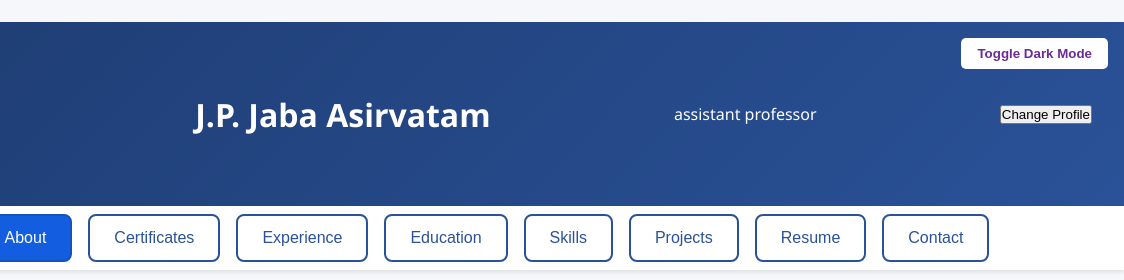
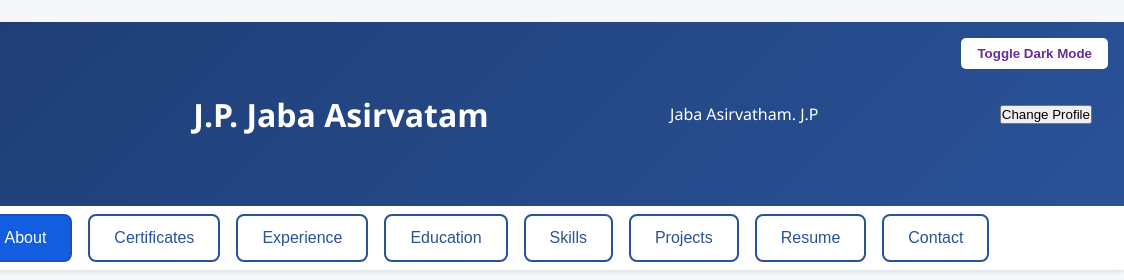
Before and after one commit to jabaasirvatham2-glitch/Jaba-Asirvatham-J.P, a plain HTML site: page index.html in a window 1280 px wide. Shown: the top 280 px of the page, 156-1280 px from the left. Drawn offline with Linux system fonts and the light colour scheme.

Commit message:
Update index.html

```diff
--- a/index.html
+++ b/index.html
@@ -203,7 +203,7 @@
     <h1> J.P. Jaba Asirvatam</h1>
 
   </div>
-  <p>assistant professor </p>
+  <p>Jaba Asirvatham. J.P</p>
   <input type="file" id="fileInput" accept="image/*" style="display:none">
   <button onclick="showModal()">Change Profile</button>
 </header>
```
